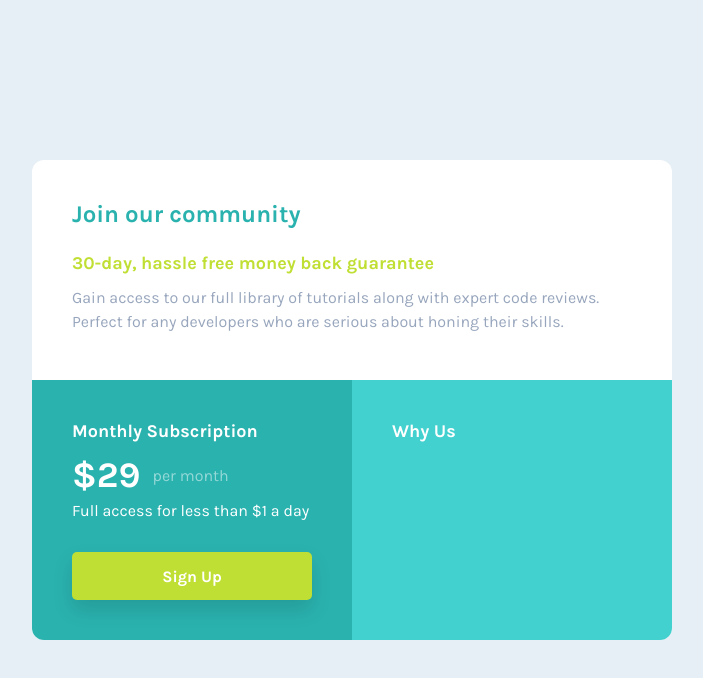
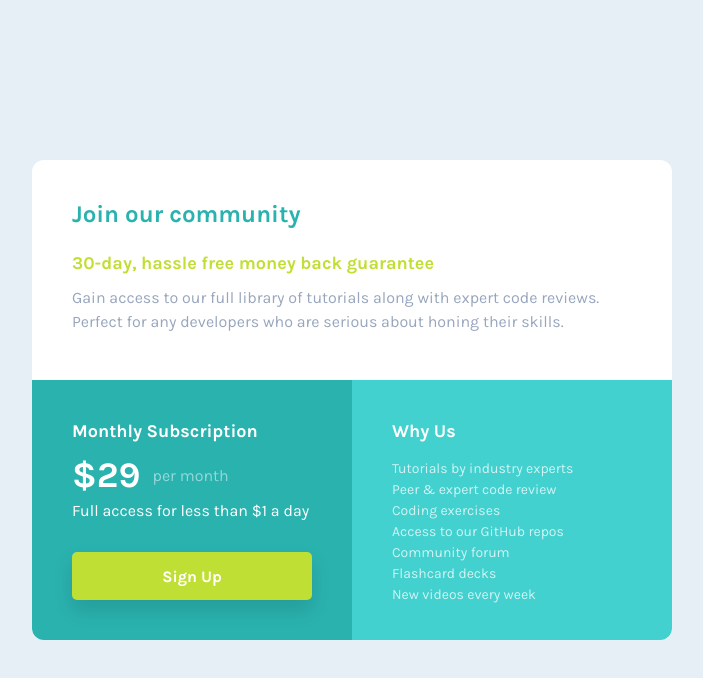
Before and after one commit to lucarl07/single-price-component, a React (Vite) app: page / in a window 1280 px wide. Shown: the top 678 px of the page, without its empty margins (288-991 px from the left). Built offline with nearby package versions, Linux system fonts and the light colour scheme.

Commit message:
Finish the 3rd grid item

```diff
--- a/src/components/App/App.css
+++ b/src/components/App/App.css
@@ -52,3 +52,12 @@ h1 {
     grid-column: 2;
     grid-row: 2;
 }
+.itemWhyUs h1 {
+    margin-bottom: 4px;
+}
+.itemWhyUs .list {
+    color: hsla(0, 0%, 100%, 0.75);
+    list-style-type: none;
+    line-height: 21px;
+    font-size: 14px;
+}
--- a/src/components/App/App.jsx
+++ b/src/components/App/App.jsx
@@ -25,6 +25,15 @@ const App = () => {
       </GridArea>
       <GridArea className="itemWhyUs">
         <h1>Why Us</h1>
+        <ul className="list">
+          <li>Tutorials by industry experts</li>
+          <li>Peer & expert code review</li>
+          <li>Coding exercises</li>
+          <li>Access to our GitHub repos</li>
+          <li>Community forum</li>
+          <li>Flashcard decks</li>
+          <li>New videos every week</li>
+        </ul>
       </GridArea>
     </Container>
   );
```
